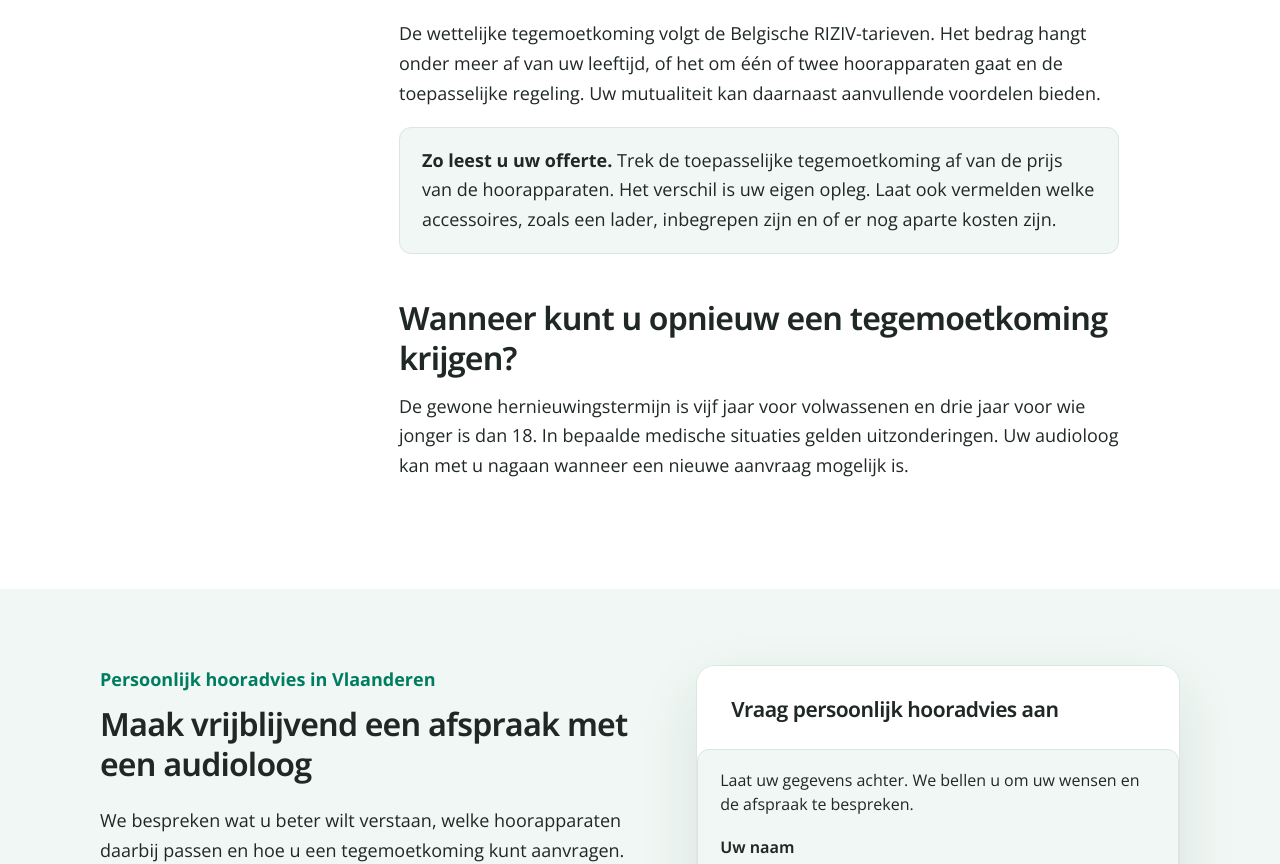
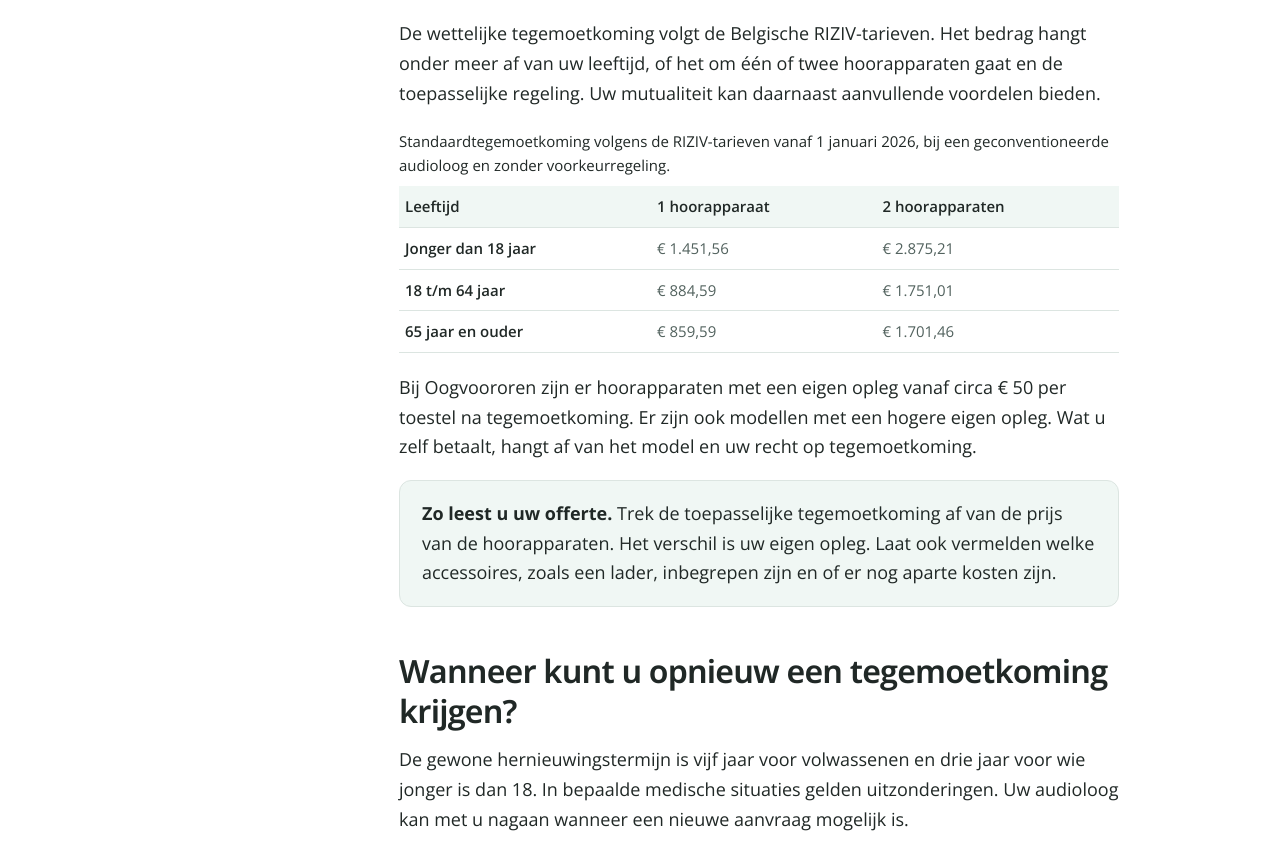
Before and after one commit to jo0stjo0st/oogvoororen-cro, a Next.js app: page /be/tegemoetkoming in a window 1280 px wide. Shown: the part 1441-2305 px from the top of the page. Built offline with nearby package versions, Linux system fonts and the light colour scheme.

Commit message:
Add Belgian reimbursement amounts and starting out-of-pocket price

```diff
--- a/src/app/be/hoorapparaten/keuzehulp/hoorapparaten-kiezen/page.tsx
+++ b/src/app/be/hoorapparaten/keuzehulp/hoorapparaten-kiezen/page.tsx
@@ -45,7 +45,7 @@ const chapter: GuideChapterContent = {
       id: "prijs",
       title: "Wat kost een hoorapparaat en wat kan een duurder model opleveren?",
       paragraphs: [
-        "Vergelijk de prijs per hoorapparaat en de eigen opleg. Dat is het bedrag dat u zelf betaalt nadat de tegemoetkoming van uw mutualiteit in mindering is gebracht. Tijdens uw adviesgesprek zetten we beide bedragen voor u op een rij.",
+        "Vergelijk de prijs per hoorapparaat en de eigen opleg. Dat is het bedrag dat u zelf betaalt nadat de tegemoetkoming van uw mutualiteit in mindering is gebracht. Bij Oogvoororen vindt u hoorapparaten met een eigen opleg vanaf circa € 50 per toestel na tegemoetkoming, en modellen met een hogere eigen opleg. Tijdens uw adviesgesprek zetten we de toestelprijs en uw eigen opleg voor u op een rij.",
         "Een hoger technologieniveau kan vooral iets toevoegen als u vaak in wisselende of drukke luistersituaties bent. Denk aan een toestel dat uitgebreider omgaat met stemmen en achtergrondgeluid. Vraag welk verschil de audioloog voor ú verwacht en probeer het in een situatie die voor u telt.",
         "Laat het bedrag voor uw complete keuze op een rij zetten, met eventuele vergoeding, lader of accessoires en de inbegrepen service. Zo weet u wat u zelf betaalt.",
       ],
--- a/src/app/be/tegemoetkoming/page.tsx
+++ b/src/app/be/tegemoetkoming/page.tsx
@@ -1,5 +1,6 @@
 import type { Metadata } from "next";
 import Link from "next/link";
+import { rates } from "@/features/products/pricing";
 import styles from "@/app/hoortoestellen/keuzehulp/guide.module.css";
 
 export const metadata: Metadata = {
@@ -13,6 +14,14 @@ const sections = [
   ["eigen-opleg", "Wat betaalt u zelf?"],
   ["hernieuwing", "Wanneer kunt u opnieuw een tegemoetkoming krijgen?"],
 ];
+
+const ageGroups = [
+  { label: "Jonger dan 18 jaar", amounts: rates.child },
+  { label: "18 t/m 64 jaar", amounts: rates.adult },
+  { label: "65 jaar en ouder", amounts: rates.senior },
+];
+
+const euros = new Intl.NumberFormat("nl-BE", { style: "currency", currency: "EUR" });
 
 export default function Page() {
   return (
@@ -47,6 +56,21 @@ export default function Page() {
           <section id="eigen-opleg" className={styles.section}>
             <h2>{sections[2][1]}</h2>
             <p>De wettelijke tegemoetkoming volgt de Belgische RIZIV-tarieven. Het bedrag hangt onder meer af van uw leeftijd, of het om één of twee hoorapparaten gaat en de toepasselijke regeling. Uw mutualiteit kan daarnaast aanvullende voordelen bieden.</p>
+            <table className={styles.reimbursementTable}>
+              <caption>Standaardtegemoetkoming volgens de RIZIV-tarieven vanaf 1 januari 2026, bij een geconventioneerde audioloog en zonder voorkeurregeling.</caption>
+              <thead>
+                <tr><th scope="col">Leeftijd</th><th scope="col">1 hoorapparaat</th><th scope="col">2 hoorapparaten</th></tr>
+              </thead>
+              <tbody>
+                {ageGroups.map(({ label, amounts }) => (
+                  <tr key={label}>
+                    <th scope="row">{label}</th>
+                    {amounts.map(amount => <td key={amount}>{euros.format(amount)}</td>)}
+                  </tr>
+                ))}
+              </tbody>
+            </table>
+            <p>Bij Oogvoororen zijn er hoorapparaten met een eigen opleg vanaf circa € 50 per toestel na tegemoetkoming. Er zijn ook modellen met een hogere eigen opleg. Wat u zelf betaalt, hangt af van het model en uw recht op tegemoetkoming.</p>
             <div className={styles.callout}>
               <p><strong>Zo leest u uw offerte.</strong> Trek de toepasselijke tegemoetkoming af van de prijs van de hoorapparaten. Het verschil is uw eigen opleg. Laat ook vermelden welke accessoires, zoals een lader, inbegrepen zijn en of er nog aparte kosten zijn.</p>
             </div>
--- a/src/app/hoortoestellen/keuzehulp/guide.module.css
+++ b/src/app/hoortoestellen/keuzehulp/guide.module.css
@@ -362,3 +362,26 @@
   list-style: decimal;
   padding-left: 24px;
 }
+
+.reimbursementTable {
+  width: 100%;
+  border-collapse: collapse;
+  margin-block: 20px;
+  font-size: 0.9375rem;
+}
+
+.reimbursementTable caption {
+  text-align: left;
+  margin-bottom: 8px;
+}
+
+.reimbursementTable th,
+.reimbursementTable td {
+  padding: 8px 6px;
+  border-bottom: 1px solid var(--line);
+  text-align: left;
+}
+
+.reimbursementTable td {
+  white-space: nowrap;
+}
```
